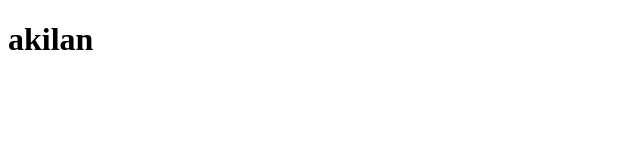
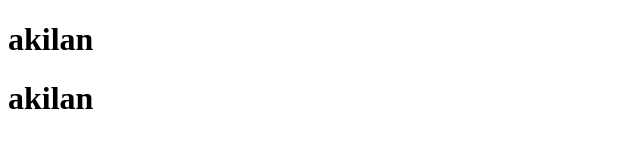
Before and after one commit to Akilan0911/Samplerepo, a plain HTML site: page index.html in a window 1280 px wide. Shown: the whole page, without its empty margins (0-640 px from the left). Drawn offline with Linux system fonts and the light colour scheme.

Commit message:
fix : modification

```diff
--- a/index.html
+++ b/index.html
@@ -7,5 +7,6 @@
 </head>
 <body>
    <h1>akilan</h1>
+   <h1>akilan</h1>
 </body>
 </html>
```
